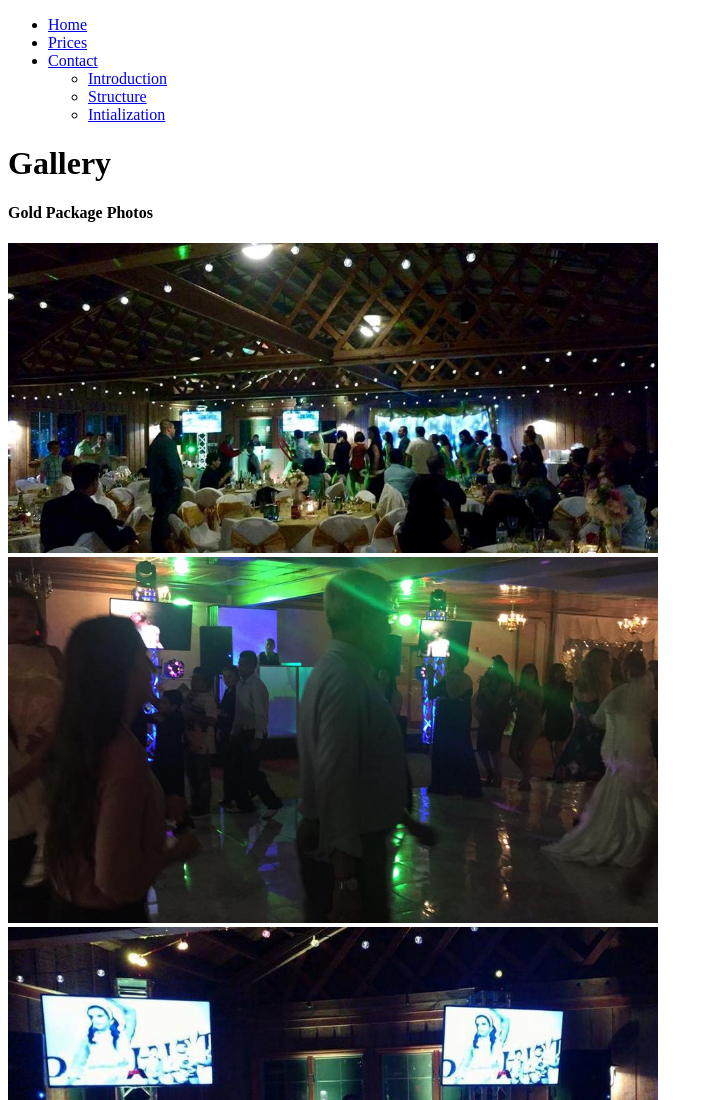
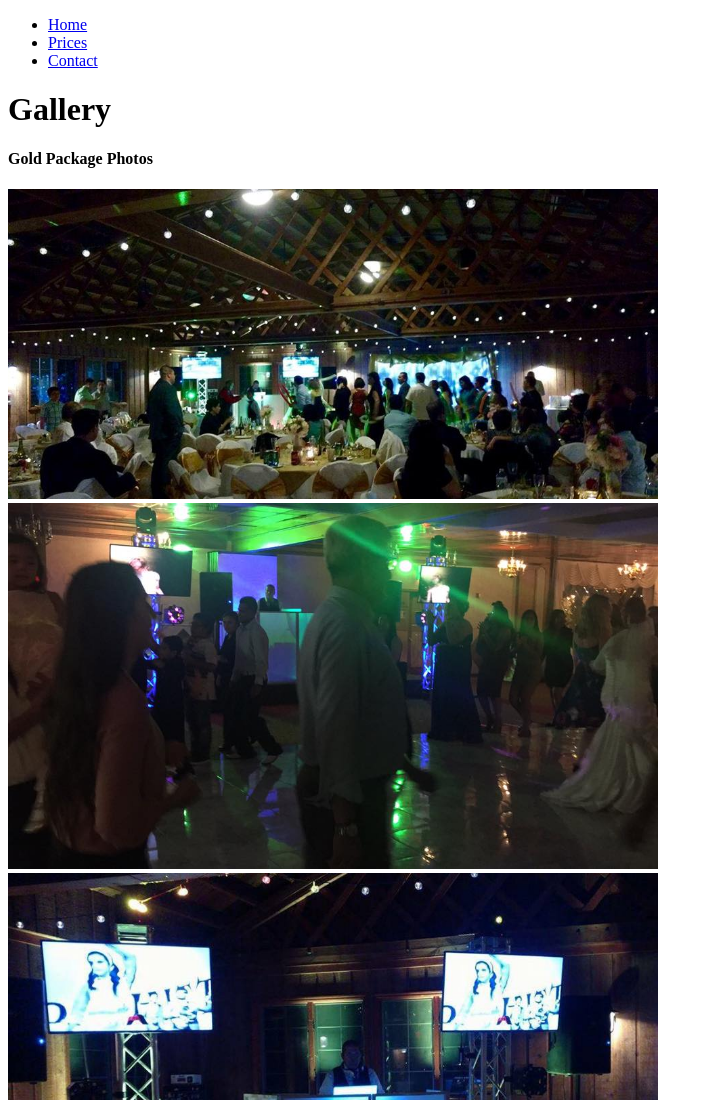
Before and after one commit to Luis-Salas/DJE, a website: page client/angular_files/partials/gallery.html in a window 1280 px wide. Shown: the top 1100 px of the page, without its empty margins (0-713 px from the left). Drawn offline with Linux system fonts and the light colour scheme; files whose address does not match are found by name.

```diff
--- a/client/angular_files/partials/gallery.html
+++ b/client/angular_files/partials/gallery.html
@@ -12,11 +12,6 @@
         <li><a href="/#!/">Home</a></li>
         <li><a href="/#!/pricing">Prices</a></li>
         <li><a href="/#!/contact">Contact</a></li>
-        <ul class="section table-of-contents">
-        <li><a href="#introduction">Introduction</a></li>
-        <li><a href="#structure">Structure</a></li>
-        <li><a href="#initialization">Intialization</a></li>
-      </ul>
       </ul>
     </div>
   </nav>
```
